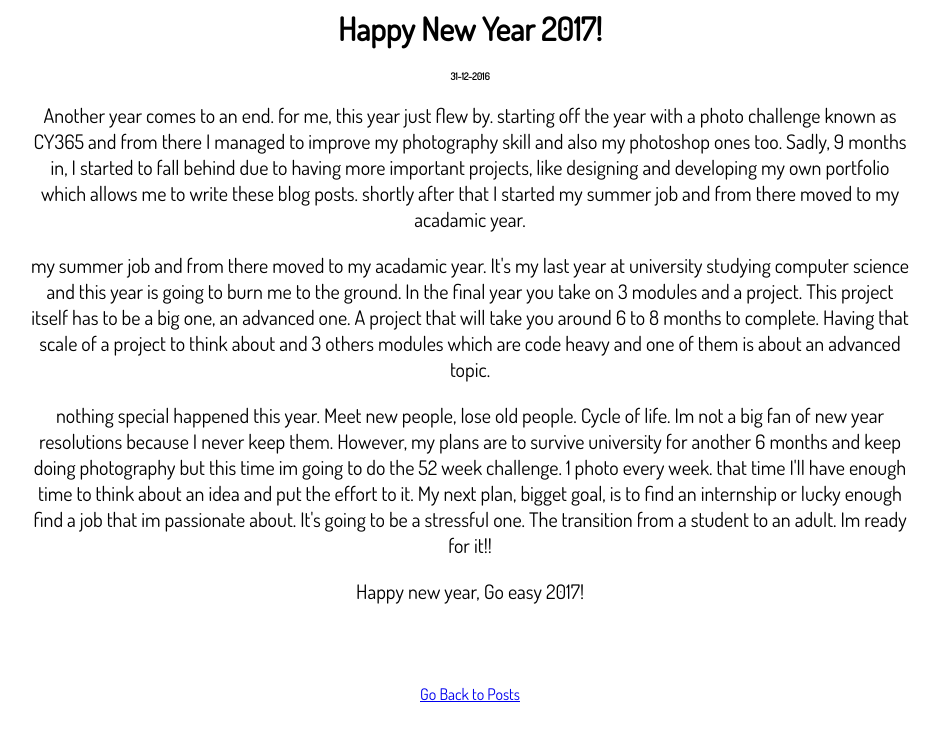
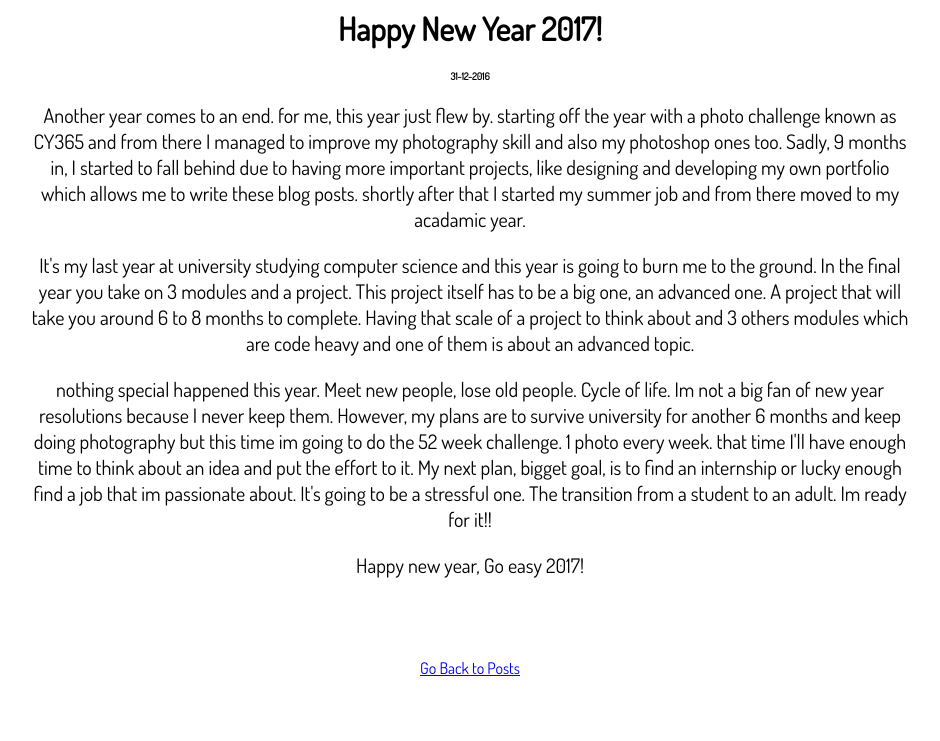
Before and after one commit to Aiiimen/Portfolio-V2, a Jekyll site: the page built from _posts/2016-12-31-Happy-New-Year.html, in a window 1280 px wide. Shown: the top 741 px of the page, without its empty margins (170-1110 px from the left). Built offline with Jekyll 4.4.1, drawn with Linux system fonts in a browser that asks for light colours.

Commit message:
Update 2016-12-31-Happy-New-Year.html

```diff
--- a/_posts/2016-12-31-Happy-New-Year.html
+++ b/_posts/2016-12-31-Happy-New-Year.html
@@ -10,8 +10,7 @@ image: https://res.cloudinary.com/benfiika/image/upload/v1483204598/Blog/2017.pn
 starting off the year with a photo challenge known as CY365 and from there I managed to improve my photography skill and also my photoshop ones too. Sadly, 9 months in, I started to fall behind due to having more important projects, like designing and developing my own portfolio which allows me to write these blog posts. shortly after that I started my summer job and from there moved to my acadamic year.
 </p>
 
-<p>my summer job and from there moved to my acadamic year.
-It's my last year at university studying computer science and this year is going to burn me to the ground. In the final year you take on 3 modules and a project. This project itself has to be a big one, an advanced one. A project that will take you around 6 to 8 months to complete. Having that scale of a project to think about and 3 others modules which are code heavy and one of them is about an advanced topic. </p>
+<p>It's my last year at university studying computer science and this year is going to burn me to the ground. In the final year you take on 3 modules and a project. This project itself has to be a big one, an advanced one. A project that will take you around 6 to 8 months to complete. Having that scale of a project to think about and 3 others modules which are code heavy and one of them is about an advanced topic. </p>
 
 <p> nothing special happened this year. Meet new people, lose old people. Cycle of life.
 
```
